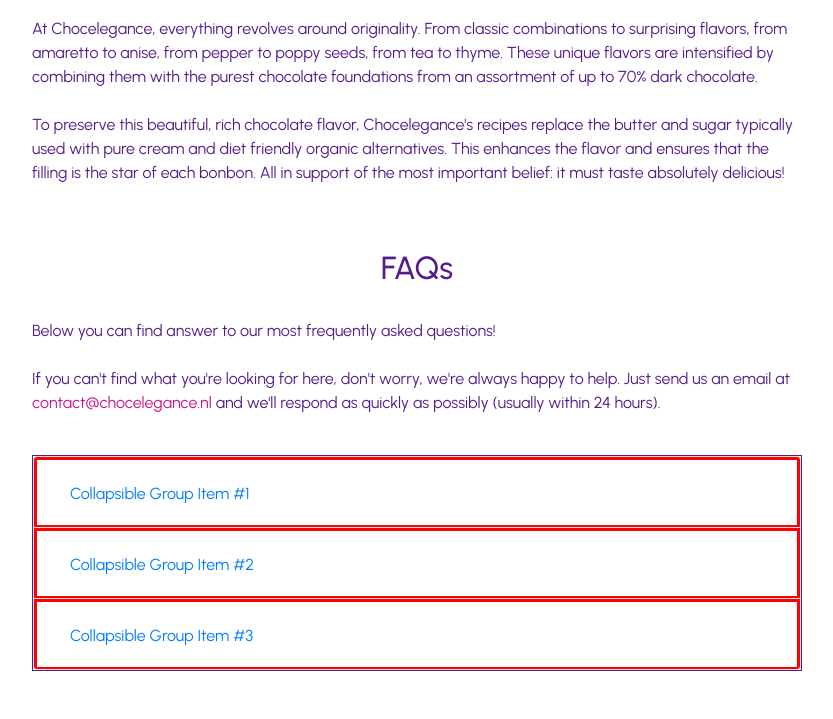
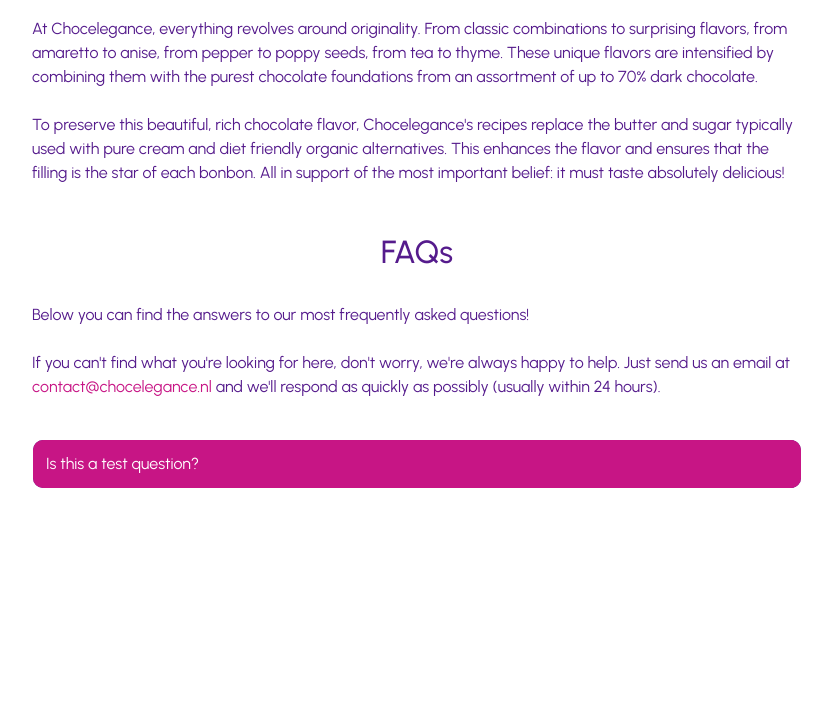
Before and after one commit to DannyGilligan/chocelegance-resubmission, a Django app: page /about/ in a window 1280 px wide. Shown: the part 721-1440 px from the top of the page, without its empty margins (223-1056 px from the left). After the commit the page ends 1209 px from the top, so only its background shows below. Run offline with Django 3.2, Linux system fonts and the light colour scheme; some libraries are stand-ins or nearby versions.

Commit message:
Add styling for accordion section containing faqs in about app

```diff
--- a/about/static/about/css/about.css
+++ b/about/static/about/css/about.css
@@ -1,8 +1,93 @@
-.about-outer-container {
-    background-color: aqua !important;
+/* #faq-accordion {
+    border: 1px solid white;
 }
 
 .card-header {
-    background-color: white !important;
-    border: 3px solid red;
+    background-color: #551b8c !important;
+    border: 4px solid white;
+    border-radius: 10px !important;
+    margin-bottom: .3rem;
 }
+
+.card-header button {
+    color: white !important;
+}
+
+
+
+.card-header::after {
+    background-color: #882bde !important;
+}
+
+.card-body {
+    margin-bottom: .3rem;
+} */
+
+
+/* 1111111111111 */
+
+.accordion-container {
+    display: flex;
+    justify-content: center;
+    align-items: center;
+}
+
+.card {
+    border: 1px solid white;
+    border-radius: 10px;
+}
+
+.card-header {
+    padding: 0 !important; /*test*/
+    border: 3px solid white;
+    background-color: #551b8c !important;
+    color: white;
+    width: 100%;
+    min-height: 3rem;
+    border-radius: 10px !important;
+}
+
+
+
+.btn.btn-link{ /*test*/
+    text-align: left;
+    width: 100%;
+    /* padding: 1.4rem 1.25 rem;
+    min-width: 18rem; */
+    border-radius: 10px !important;
+    min-height: 3rem;
+    color: white !important;
+}
+
+/*
+The code to change the accordion header once clicked was adapted from the stackoverflow
+post linked here: https://stackoverflow.com/questions/75398511/style-header-of-bootstrap-accordion-that-has-the-class-collapse-show */
+#accordion .card .card-header button.btn.btn-link:not(.collapsed){ /*test*/
+    background-color: #c71585;
+    border-radius: 10px !important;
+    min-height: 3rem;
+}
+
+#accordion .card .card-header button.btn.btn-link:hover {
+    background-color:#c71585;
+}
+
+.accordion-card-body {
+    padding: 1rem;
+    color: #551b8c;
+    background-color: white;
+    border: none !important;
+}
+
+
+/* Removes underline on hover */
+.btn-link:hover {
+    color: white;
+    text-decoration: none;
+}
+
+/* Removes underline when open */
+.btn-link:focus {
+    color: white;
+    text-decoration: none;
+}
--- a/about/templates/about/about.html
+++ b/about/templates/about/about.html
@@ -23,7 +23,7 @@
 
 <div id="about-outer-container">
 
-    <div class="row about-container col-10 offset-1 col-sm-10 offset-sm-1 col-md-10 offset-md-1 col-lg-8 offset-lg-2">
+    <div class="about-container col-12 col-sm-10 offset-sm-1 col-md-10 offset-md-1 col-lg-8 offset-lg-2">
         <div class="about-text mt-5">
             <h2 class="purple-text text-center">About Us</h2>
             <br>
@@ -71,42 +71,49 @@
         </div>
     </div>
 
-    <div class="row faq-container col-10 offset-1 col-sm-10 offset-sm-1 col-md-10 offset-md-1 col-lg-8 offset-lg-2">
+    <div class="faq-container col-12 col-sm-10 offset-sm-1 col-md-10 offset-md-1 col-lg-8 offset-lg-2">
         <div class="faq-text mt-5">
             <h2 class="purple-text text-center">FAQs</h2>
             <br>
             <p class="purple-text">
-                Below you can find answer to our most frequently asked questions!
+                Below you can find the answers to our most frequently asked questions!
                 <br>
                 <br>
-                If you can't find what you're looking for here, don't worry, we're always happy to help. Just send us an email at <span class="bright-purple-text">contact@chocelegance.nl</span> and we'll respond as quickly as possibly (usually within 24 hours).
+                If you can't find what you're looking for here, don't worry, we're always happy to help. Just send us an
+                email at <span class="bright-purple-text">contact@chocelegance.nl</span> and we'll respond as quickly as
+                possibly (usually within 24 hours).
             </p>
             <br>
 
 
             <!-- Accordion section containing the questions and answers -->
 
-            <div class="accordion mx-auto mb-5 border-purple border-radious-10" id="accordionExample">
+            <div id="accordion" class="accordion-container">
+
+                <div class=" mx-auto mb-5 w-100" id="faq-accordion">
                     <div class="card">
 
                         <!-- Accordiong header containing question text -->
-                    <div class="card-header" id="headingOne">
+                        <div class="card-header border-0" id="headingOne">
                             <h2 class="mb-0">
-                            <button class="btn btn-link" type="button" data-toggle="collapse" data-target="#collapseOne"
-                                aria-expanded="true" aria-controls="collapseOne">
-                                Collapsible Group Item #1
+                                <button class="accordion-btn btn btn-link w-100 text-left" type="button" data-toggle="collapse"
+                                    data-target="#collapseOne" aria-expanded="true" aria-controls="collapseOne">
+                                    Is this a test question?
                                 </button>
                             </h2>
                         </div>
 
                         <!-- Accordiong body containing answer text -->
-                    <div id="collapseOne" class="collapse" aria-labelledby="headingOne" data-parent="#accordionExample">
-                        <div class="card-body">
+                        <div id="collapseOne" class="collapse" aria-labelledby="headingOne"
+                            data-parent="#faq-accordion">
+                            <div class="accordion-card-body purple-text border-0">
                                 Anim pariatur cliche reprehenderit, enim eiusmod high life accusamus terry richardson ad
-                            squid. 3 wolf moon officia aute, non cupidatat skateboard dolor brunch. Food truck quinoa
+                                squid. 3 wolf moon officia aute, non cupidatat skateboard dolor brunch. Food truck
+                                quinoa
                                 nesciunt laborum eiusmod. Brunch 3 wolf moon tempor, sunt aliqua put a bird on it squid
                                 single-origin coffee nulla assumenda shoreditch et. Nihil anim keffiyeh helvetica, craft
-                            beer labore wes anderson cred nesciunt sapiente ea proident. Ad vegan excepteur butcher vice
+                                beer labore wes anderson cred nesciunt sapiente ea proident. Ad vegan excepteur butcher
+                                vice
                                 lomo. Leggings occaecat craft beer farm-to-table, raw denim aesthetic synth nesciunt you
                                 probably haven't heard of them accusamus labore sustainable VHS.
                             </div>
@@ -114,7 +121,10 @@
                     </div>
 
 
-                <div class="card">
+
+
+
+                    <!-- <div class="card">
                         <div class="card-header" id="headingTwo">
                             <h2 class="mb-0">
                                 <button class="btn btn-link collapsed" type="button" data-toggle="collapse"
@@ -123,18 +133,22 @@
                                 </button>
                             </h2>
                         </div>
-                    <div id="collapseTwo" class="collapse" aria-labelledby="headingTwo" data-parent="#accordionExample">
-                        <div class="card-body">
+                        <div id="collapseTwo" class="collapse" aria-labelledby="headingTwo"
+                            data-parent="#accordionExample">
+                            <div class="acccordion-card-body">
                                 Anim pariatur cliche reprehenderit, enim eiusmod high life accusamus terry richardson ad
-                            squid. 3 wolf moon officia aute, non cupidatat skateboard dolor brunch. Food truck quinoa
+                                squid. 3 wolf moon officia aute, non cupidatat skateboard dolor brunch. Food truck
+                                quinoa
                                 nesciunt laborum eiusmod. Brunch 3 wolf moon tempor, sunt aliqua put a bird on it squid
                                 single-origin coffee nulla assumenda shoreditch et. Nihil anim keffiyeh helvetica, craft
-                            beer labore wes anderson cred nesciunt sapiente ea proident. Ad vegan excepteur butcher vice
+                                beer labore wes anderson cred nesciunt sapiente ea proident. Ad vegan excepteur butcher
+                                vice
                                 lomo. Leggings occaecat craft beer farm-to-table, raw denim aesthetic synth nesciunt you
                                 probably haven't heard of them accusamus labore sustainable VHS.
                             </div>
                         </div>
                     </div>
+
                     <div class="card">
                         <div class="card-header" id="headingThree">
                             <h2 class="mb-0">
@@ -148,14 +162,18 @@
                             data-parent="#accordionExample">
                             <div class="card-body">
                                 Anim pariatur cliche reprehenderit, enim eiusmod high life accusamus terry richardson ad
-                            squid. 3 wolf moon officia aute, non cupidatat skateboard dolor brunch. Food truck quinoa
+                                squid. 3 wolf moon officia aute, non cupidatat skateboard dolor brunch. Food truck
+                                quinoa
                                 nesciunt laborum eiusmod. Brunch 3 wolf moon tempor, sunt aliqua put a bird on it squid
                                 single-origin coffee nulla assumenda shoreditch et. Nihil anim keffiyeh helvetica, craft
-                            beer labore wes anderson cred nesciunt sapiente ea proident. Ad vegan excepteur butcher vice
+                                beer labore wes anderson cred nesciunt sapiente ea proident. Ad vegan excepteur butcher
+                                vice
                                 lomo. Leggings occaecat craft beer farm-to-table, raw denim aesthetic synth nesciunt you
                                 probably haven't heard of them accusamus labore sustainable VHS.
                             </div>
                         </div>
+                    </div> -->
+
                 </div>
             </div>
 
```
Lines whose indentation alone changed are shown as unchanged.
